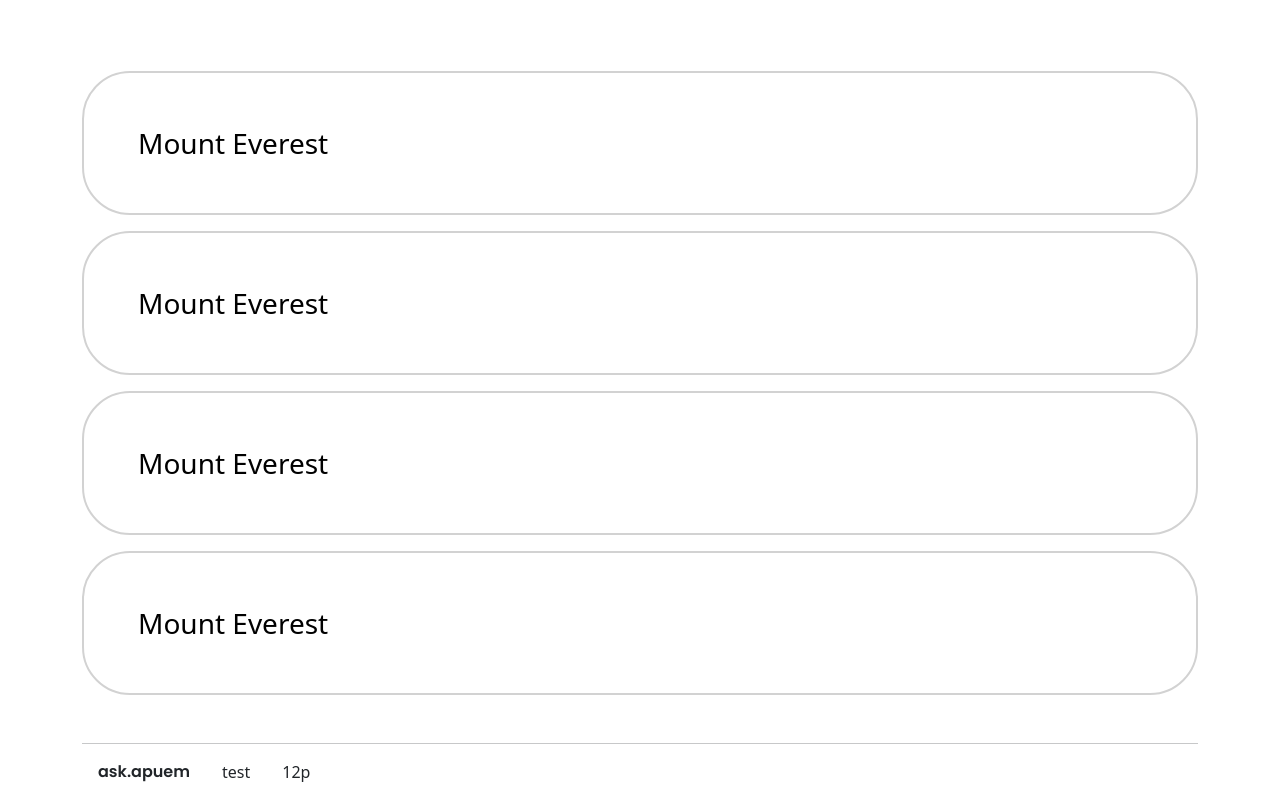
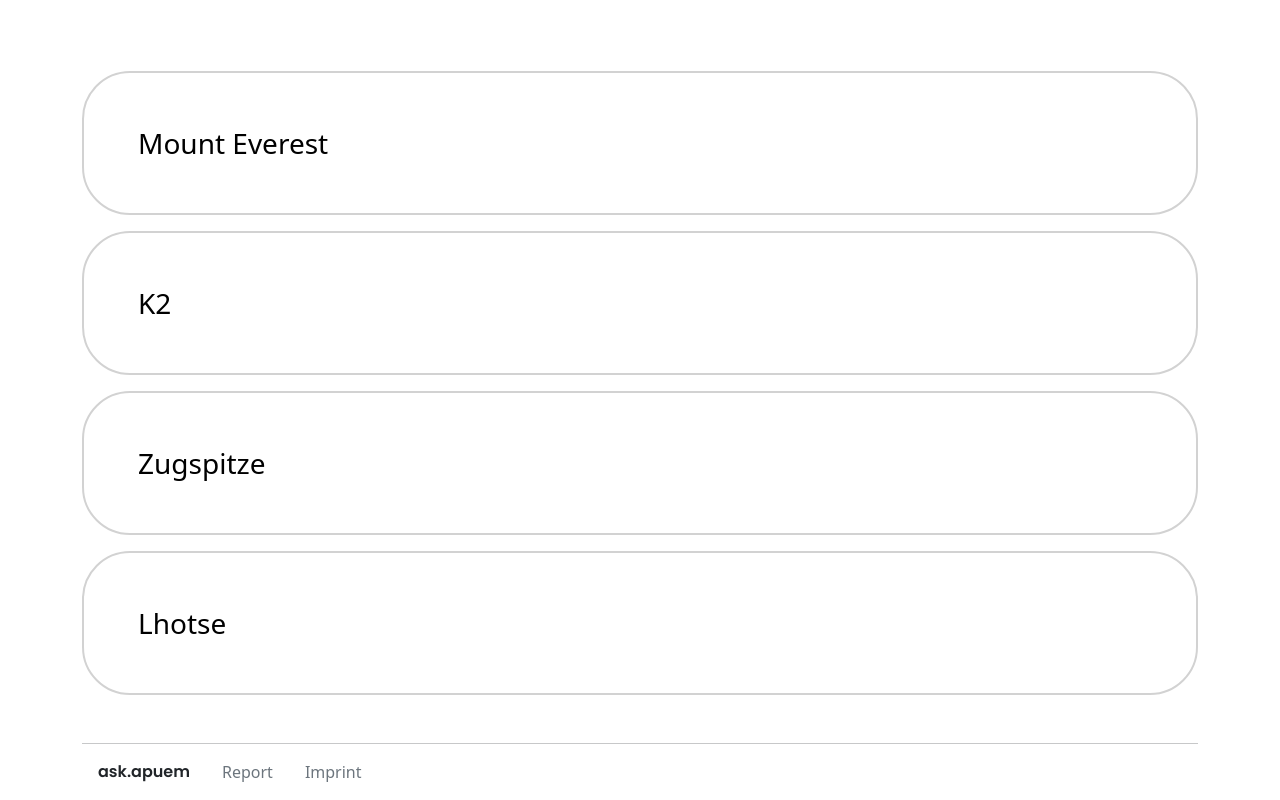
Before and after one commit to apuem/ask, a plain HTML site: page index.html in a window 1280 px wide. Shown: the part 421-1221 px from the top of the page. Drawn offline with nearby package versions, Linux system fonts and the light colour scheme.

Commit message:
Update index.html

```diff
--- a/index.html
+++ b/index.html
@@ -134,7 +134,7 @@
         <div class="container">
             <nav class="bar justify-content-center">
                 <ul class="nav" style="flex-wrap: nowrap;">
-                    <li><p class="my-auto p-3 nav-item poppins-font">ask.apuem</p></li>
+                    <li><p class="my-auto p-3 nav-item poppins-font user-select-none">ask.apuem</p></li>
                     <li class="vl">
                         <p class="my-auto p-3 nav-item">
                             <span class="hide-mobile">Ask me about</span>
@@ -164,13 +164,13 @@
                         <p class="fs-3 m-5">Mount Everest</p>
                     </button>
                     <button class="answer-card mt-3 text-start">
-                        <p class="fs-3 m-5">Mount Everest</p>
+                        <p class="fs-3 m-5">K2</p>
                     </button>
                     <button class="answer-card mt-3 text-start">
-                        <p class="fs-3 m-5">Mount Everest</p>
+                        <p class="fs-3 m-5">Zugspitze</p>
                     </button>
                     <button class="answer-card mt-3 text-start">
-                        <p class="fs-3 m-5">Mount Everest</p>
+                        <p class="fs-3 m-5">Lhotse</p>
                     </button>
                 </div>
             </div>
@@ -179,11 +179,11 @@
             <hr class="mt-5">
             <nav class="justify-content-center">
                 <ul class="nav" style="flex-wrap: nowrap;">
-                    <li><p class="my-auto px-3 pb-3 nav-item poppins-font">ask.apuem</p></li>
+                    <li><p class="my-auto px-3 pb-3 nav-item poppins-font user-select-none">ask.apuem</p></li>
                     <li>
-                        <p class="my-auto px-3 pb-3 nav-item">test</p>
+                        <a href="#" class="my-auto px-3 pb-3 nav-item link-secondary text-decoration-none">Report</a>
                     </li>
-                    <li><p class="my-auto px-3 pb-3 nav-item">12p</p></li>
+                    <li><a href="#" class="my-auto px-3 pb-3 nav-item link-secondary text-decoration-none">Imprint</a></li>
                 </ul>
             </nav>
         </div>
```
